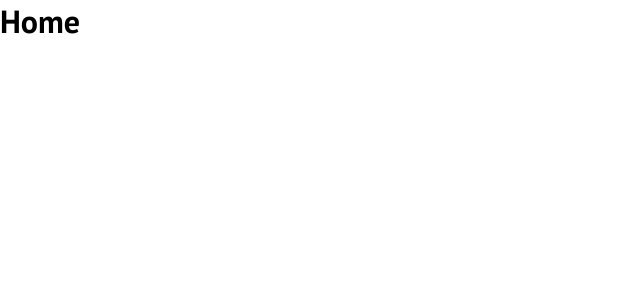
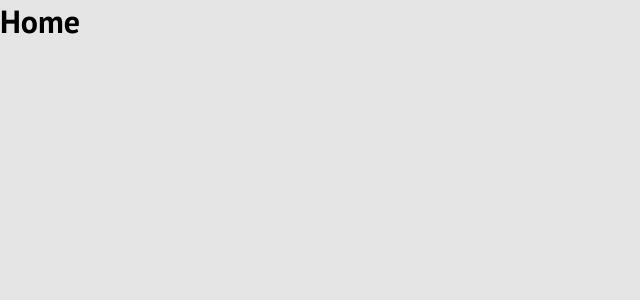
Before and after one commit to iamdevmarcos/code-hero, a React (Create React App) app: page / in a window 1280 px wide. Shown: the top 300 px of the page, without its empty margins (0-640 px from the left). Built offline with nearby package versions, Linux system fonts and the light colour scheme; a web font is replaced by a local one.

Commit message:
feat: add bg color

```diff
--- /dev/null
+++ b/src/pages/Header/styles.ts
@@ -0,0 +1,3 @@
+import styled from "styled-components";
+
+export const Container = styled.div``;
--- a/src/styles/GlobalStyles.ts
+++ b/src/styles/GlobalStyles.ts
@@ -13,5 +13,6 @@
 
   body {
     font-family: 'PT Sans', sans-serif;
+    background: var(--background);
   }
 `;
```
Also changed, not shown: src/pages/Header/index.tsx (added, +11 -0 lines).
